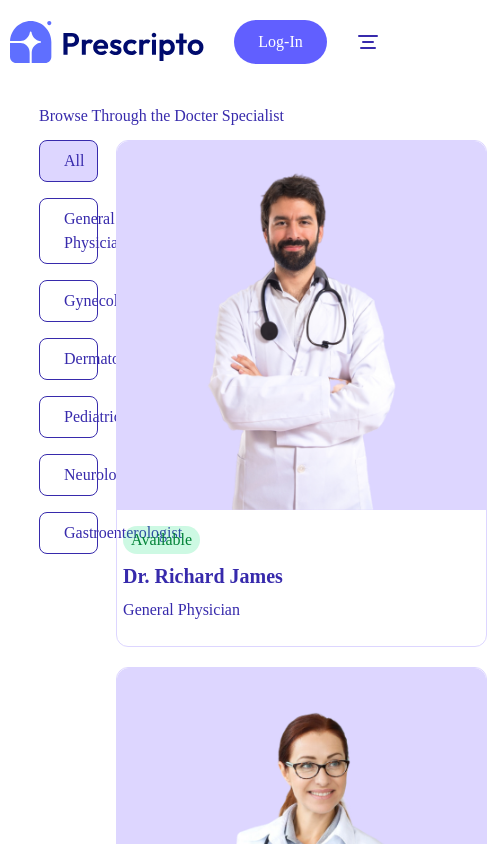
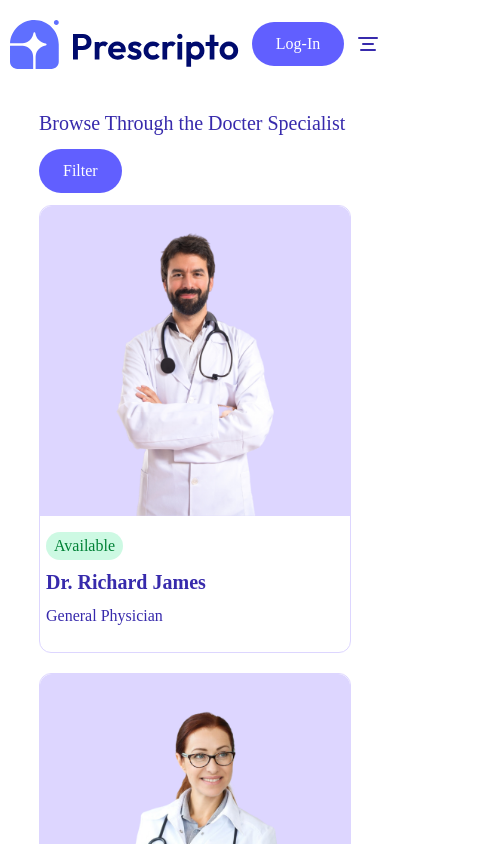
Before and after one commit to abhishekrathour27/Doctor-Appointment, a React (Vite) app: page /doctor in a window 390 px wide. Shown: the top 844 px of the page, 487 px wide, since content can reach past the window. Built offline with nearby package versions, Linux system fonts and the light colour scheme; a web font is replaced by a local one.

Commit message:
made all doctor section responsive

```diff
--- a/src/components/DoctorComp.jsx
+++ b/src/components/DoctorComp.jsx
@@ -10,13 +10,12 @@ export default function DocterComp({ doctorsData=[] , lastIndex=4 ,}) {
 
     return (
         <div>
-            <div className="grid grid-cols-1 justify-center items-center lg:grid lg:grid-cols-4 gap-5">
+            <div className="grid grid-cols-1 justify-center items-center sm:grid sm:grid-cols-2 md:grid md:grid-cols-3  lg:grid lg:grid-cols-4 lg:w-fit gap-5 sm:w-[95vw]">
                 {doctorsData.slice(0, lastIndex).map((doc) => (
-                    <div onClick={()=> navigate(`/doctor/doctorInfo/${doc.id}`)} key={doc.id} className="border border-violet-200 hover:scale-105 group transition-all duration-300 h-fit lg:w-fit w-[95vw] lg:h-[55vh]  rounded-xl ">
+                    <div onClick={()=> navigate(`/doctor/doctorInfo/${doc.id}`)} key={doc.id} className="border border-violet-200 hover:scale-105 group transition-all duration-300 h-fit  w-fit 2xl:h-[55vh]  rounded-xl ">
                         <img
                             src={doc.image}
                             alt={doc.name}
-                            width=""
                             className="bg-violet-200 rounded-t-xl w-fit lg:w-[16vw]"
                         />
                         <div className="pl-1.5 py-4 space-y-2">
--- a/src/components/Footer.jsx
+++ b/src/components/Footer.jsx
@@ -5,7 +5,7 @@ export default function Footer() {
         <div className='  h-fit py-5  lg:flex  lg:justify-center lg:h-[40vh] mt-16 text-indigo-800'>
             <div className="grid  lg:grid lg:[grid-template-columns:1.8fr_1fr_1fr] lg:w-[80vw] lg:h-[35vh] ml-6  gap-20  border-b border-gray-400">
                 <div className='space-y-8'>
-                    <img src="/logo.svg" alt="" className='w-[40vw] lg:w-fit' />
+                    <img src="/logo.svg" alt="" className='w-[230px] md:w-fit' />
                     <p>
                         Lorem Ipsum is simply dummy text of the printing and typesetting industry. Lorem Ipsum has
                         been the industry's standard dummy text ever since the 1500s, when an unknown printer took a
--- a/src/components/Header.jsx
+++ b/src/components/Header.jsx
@@ -5,9 +5,9 @@ export default function Header() {
     const navigate = useNavigate();
 
     return (
-        <div className='bg-indigo-600 text-white w-[95vw]   lg:min-h-[60vh] lg:w-[80vw] rounded-lg lg:flex lg:items-center mt-5 '>
+        <div className='bg-indigo-600 text-white w-[95vw]   md:min-h-[60vh] md:w-[80vw] rounded-lg md:flex md:items-center mt-5 gap-5 '>
             {/* {Left Side} */}
-            <div className='lg:flex lg:flex-col lg:gap-4 h-full pl-10 lg:w-1/2 mt-5'>
+            <div className='md:flex md:flex-col  md:gap-4 h-full pl-10 lg:w-1/2 mt-5'>
                 <h1 className='text-4xl font-semibold lg:w-96'>Book Appointment With Trusted Doctors</h1>
                 <div className='lg:flex lg:w-[40vw] gap-4'>
                     <img src="/group_profiles.png" alt="group_profile" className='lg:w-28' />
@@ -18,7 +18,7 @@ export default function Header() {
             </div>
             {/* Right side */}
             <div className='mt-20'>
-               <img src="/header_img.png" alt="" className='lg:w-[30vw]' />
+               <img src="/header_img.png" alt="" className=' lg:w-[30vw]' />
             </div>
         </div>
     )
--- a/src/components/Navbar.jsx
+++ b/src/components/Navbar.jsx
@@ -16,12 +16,12 @@ export default function Navbar() {
     return (
         <nav className='flex justify-center'>
             <div className=' flex h-fit py-5 items-center justify-between pb-10 text-indigo-800 lg:w-[80vw] w-[95vw] '>
-                <img src="/logo.svg" alt="logo" className='w-[50vw] lg:w-[12vw] cursor-pointer' onClick={() => navigate('/')} />
+                <img src="/logo.svg" alt="logo" className='w-[230px] lg:w-[12vw] cursor-pointer' onClick={() => navigate('/')} />
                 <ul className='hidden lg:flex gap-10'>
                     <li className='relative inline-block cursor-pointer group hover:text-indigo-600' onClick={() => navigate('/')}>Home
                         <span className="absolute left-0 bottom-0 w-full h-0.5 bg-indigo-500 scale-x-0 transition-transform duration-300 group-hover:scale-x-100"></span>
                     </li>
-                    <li className='relative inline-block cursor-pointer group hover:text-indigo-600' onClick={() => navigate('/docter')}>All Doctors
+                    <li className='relative inline-block cursor-pointer group hover:text-indigo-600' onClick={() => navigate('/doctor')}>All Doctors
                         <span className="absolute left-0 bottom-0 w-full h-0.5 bg-indigo-500 scale-x-0 transition-transform duration-300 group-hover:scale-x-100"></span>
                     </li>
                     <li className='relative inline-block cursor-pointer group hover:text-indigo-600' onClick={() => navigate('/about')}>About
--- a/src/components/Speciality.jsx
+++ b/src/components/Speciality.jsx
@@ -11,7 +11,7 @@ export default function Speciality() {
                 <p className='w-70 lg:w-[35vw] '>Simply browse through our extensive list of trusted doctors, schedule</p>
                 <span className='mt-4'>your appointment hassle-free.</span>
             </div>
-            <div className='grid grid-cols-2 lg:grid lg:grid-cols-6 gap-10'>
+            <div className='grid grid-cols-2 md:grid md:grid-cols-3 lg:grid lg:grid-cols-6 gap-10'>
                 {specialties.map((spec) => (
                     <div onClick={() => navigate(`/doctor/${spec.name}`)} className='flex flex-col items-center gap-3 hover:scale-110 transition-all cursor-pointer duration-200'>
                         <img src={spec.image} alt={spec.name} className='w-20' />
--- a/src/pages/Doctors.jsx
+++ b/src/pages/Doctors.jsx
@@ -7,6 +7,15 @@ import { useParams } from 'react-router'
 
 export default function Doctors() {
 
+  const [show, setShow] = useState(false)
+
+  const filter = () => {
+    setShow(!show)
+    console.log('object')
+  }
+
+
+
   const params = useParams()
   const speciality = params.id || "All";
   const [doctor, setDoctor] = useState(speciality)
@@ -14,20 +23,33 @@ export default function Doctors() {
   const filteredDoctors = doctor !== "All" ? doctorsData.filter((doc) => doc.specialty === doctor) : doctorsData
 
   return (
-    <div className='space-y-3 w-[80vw]'>
-      <p>Browse Through the Docter Specialist</p>
-      <div>
-        <div className='flex gap-10'>
-          <div className='grid grid-cols-1 gap-4 h-fit'>
+    <div className='space-y-3 w-[80vw] '>
+      <p className='text-xl lg:text-balance'>Browse Through the Docter Specialist</p>
+      <button onClick={filter}
+        className='lg:hidden bg-indigo-500 text-white py-2.5 px-6 rounded-4xl h-fit w-fit hover:bg-indigo-600 cursor-pointer'>Filter</button>
+      <div className='flex flex-col items-center justify-center'>
+        {show && <div className='lg:hidden grid grid-cols-1 gap-4 h-fit py-3 w-full md:w-[50vw] px-5 bg-white  '>
+          {category.map((c) => (
+            <div key={c} onClick={() => {
+              setDoctor(c)
+              setShow(false)
+            }}
+              className={`${doctor === c ? 'bg-violet-200' : 'bg-white'} border  h-fit py-2 px-5 cursor-pointer hover:scale-105 transition-all duration-200 rounded-lg`}>{c}</div>
+          ))}
+        </div>
+        }
+        <div className='lg:flex  gap-10  '>
+          <div className='hidden lg:grid lg:grid-cols-1 gap-4 h-fit w-fit'>
             {category.map((c) => (
               <div key={c} onClick={() => {
                 setDoctor(c)
               }}
-                className={`${doctor === c ? 'bg-violet-200' : 'bg-white'} border w-[15vw] h-fit py-2 px-6 cursor-pointer hover:scale-105 transition-all duration-200 rounded-lg`}>{c}</div>
+                className={`${doctor === c ? 'bg-violet-200' : 'bg-white'} border w-[15vw] h-fit py-2 px-5 cursor-pointer hover:scale-105 transition-all duration-200 rounded-lg`}>{c}</div>
             ))}
           </div>
           <DocterComp doctorsData={filteredDoctors} lastIndex={doctorsData.length} />
         </div>
+
       </div>
     </div>
   )
```
